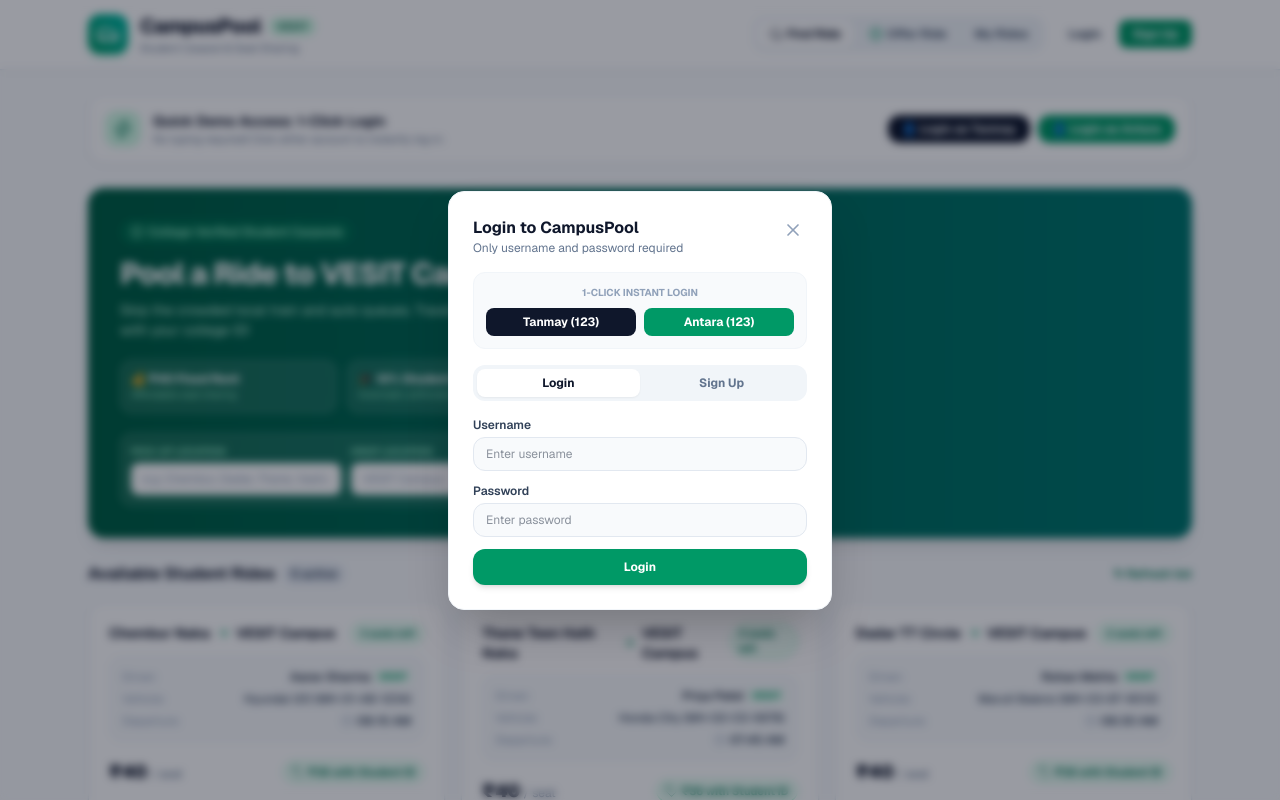
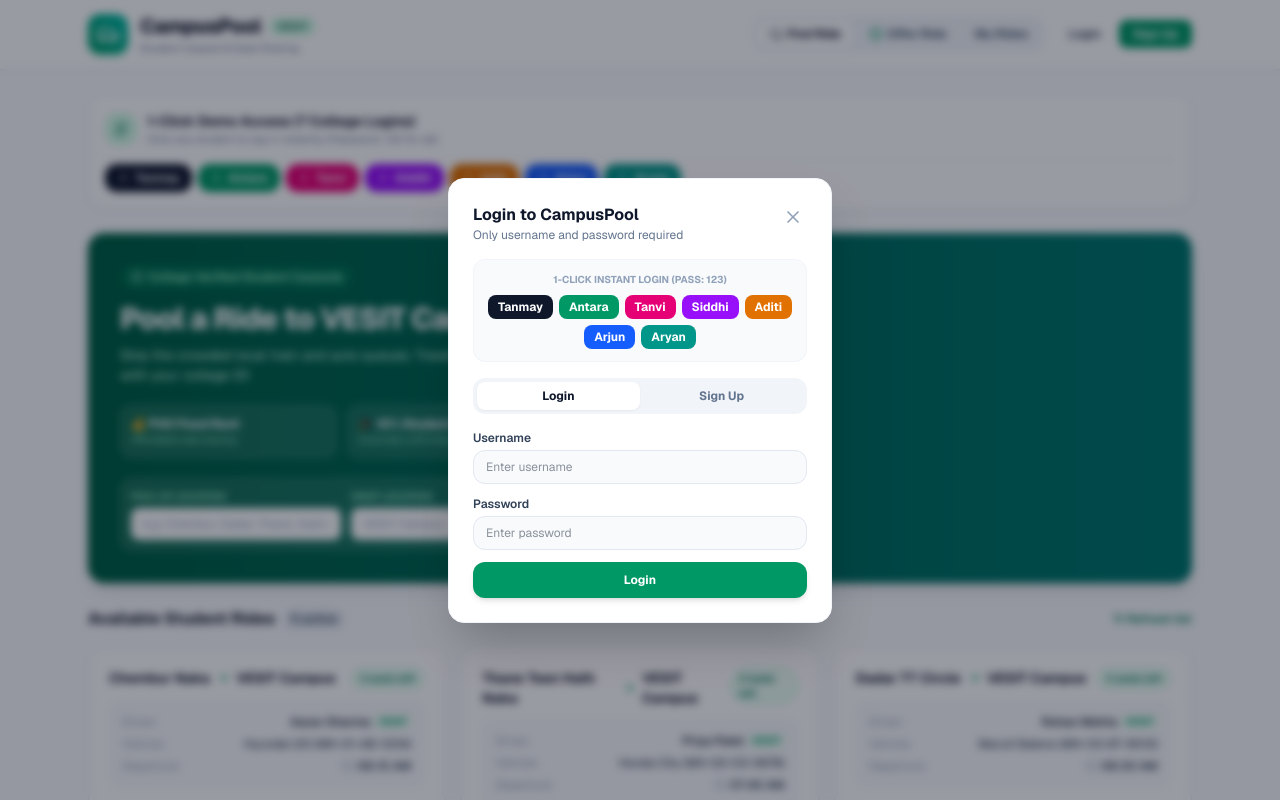
Before and after one commit to Antara-Parab/ridesync-dbms, a Next.js app: page / in a window 1280 px wide. Both pictures are taken after a click on the button "Login". Shown: the top 800 px of the page. Built offline with nearby package versions, Linux system fonts and the light colour scheme.

Commit message:
feat(auth): add 7 student demo logins and prevent drivers from booking their own rides

```diff
--- a/src/app/api/auth/login/route.ts
+++ b/src/app/api/auth/login/route.ts
@@ -19,6 +19,30 @@
     );
 
     if (!rows || rows.length === 0) {
+      // In-memory fallback for the 7 college logins if DB is momentarily unreachable
+      const demoUsers: Record<string, { id: number; name: string }> = {
+        tanmay: { id: 60003, name: 'Tanmay Shinde' },
+        antara: { id: 60004, name: 'Antara Parab' },
+        tanvi: { id: 90002, name: 'Tanvi Sawant' },
+        siddhi: { id: 90003, name: 'Siddhi Patil' },
+        aditi: { id: 90004, name: 'Aditi Sharma' },
+        arjun: { id: 90005, name: 'Arjun Mehta' },
+        aryan: { id: 90006, name: 'Aryan Joshi' },
+      };
+
+      if (demoUsers[cleanUsername] && cleanPassword === '123') {
+        const u = demoUsers[cleanUsername];
+        return NextResponse.json({
+          success: true,
+          message: `Welcome back, ${u.name}!`,
+          user: {
+            user_id: u.id,
+            username: cleanUsername,
+            full_name: u.name,
+          },
+        });
+      }
+
       return NextResponse.json({ success: false, error: 'User not found. Please sign up first!' }, { status: 404 });
     }
 
--- a/src/app/page.tsx
+++ b/src/app/page.tsx
@@ -141,9 +141,28 @@
     }
   };
 
+  // Demo Accounts (7 College Logins)
+  const demoAccounts = [
+    { username: 'tanmay', name: 'Tanmay', full_name: 'Tanmay Shinde', id: 60003, pass: '123', color: 'bg-slate-900 text-white hover:bg-slate-800' },
+    { username: 'antara', name: 'Antara', full_name: 'Antara Parab', id: 60004, pass: '123', color: 'bg-emerald-600 text-white hover:bg-emerald-500' },
+    { username: 'tanvi', name: 'Tanvi', full_name: 'Tanvi Sawant', id: 90002, pass: '123', color: 'bg-pink-600 text-white hover:bg-pink-500' },
+    { username: 'siddhi', name: 'Siddhi', full_name: 'Siddhi Patil', id: 90003, pass: '123', color: 'bg-purple-600 text-white hover:bg-purple-500' },
+    { username: 'aditi', name: 'Aditi', full_name: 'Aditi Sharma', id: 90004, pass: '123', color: 'bg-amber-600 text-white hover:bg-amber-500' },
+    { username: 'arjun', name: 'Arjun', full_name: 'Arjun Mehta', id: 90005, pass: '123', color: 'bg-blue-600 text-white hover:bg-blue-500' },
+    { username: 'aryan', name: 'Aryan', full_name: 'Aryan Joshi', id: 90006, pass: '123', color: 'bg-teal-600 text-white hover:bg-teal-500' },
+  ];
+
   // Quick 1-Click Login Handler
   const handleQuickLogin = async (username: string, pass: string) => {
     setAuthLoading(true);
+    const cleanUser = username.toLowerCase();
+    const fallbackMatch = demoAccounts.find(a => a.username === cleanUser);
+    const fallbackUser: AuthUser = {
+      user_id: fallbackMatch ? fallbackMatch.id : 60003,
+      username: cleanUser,
+      full_name: fallbackMatch ? fallbackMatch.full_name : username,
+    };
+
     try {
       const res = await fetch('/api/auth/login', {
         method: 'POST',
@@ -160,27 +179,17 @@
         showToast(`✅ Logged in as ${data.user.full_name || data.user.username}!`, 'success');
       } else {
         // Fallback to local login if offline
-        const fallbackUser: AuthUser = {
-          user_id: username === 'tanmay' ? 60003 : 60004,
-          username,
-          full_name: username === 'tanmay' ? 'Tanmay Shinde' : 'Antara Parab',
-        };
         setCurrentUser(fallbackUser);
-        setPassengerNameInput(username);
-        setNewRideForm(prev => ({ ...prev, driver_name: username }));
+        setPassengerNameInput(cleanUser);
+        setNewRideForm(prev => ({ ...prev, driver_name: cleanUser }));
         localStorage.setItem('campuspool_user', JSON.stringify(fallbackUser));
         setShowAuthModal(false);
         showToast(`✅ Logged in as ${fallbackUser.full_name}!`, 'success');
       }
     } catch {
-      const fallbackUser: AuthUser = {
-        user_id: username === 'tanmay' ? 60003 : 60004,
-        username,
-        full_name: username === 'tanmay' ? 'Tanmay Shinde' : 'Antara Parab',
-      };
       setCurrentUser(fallbackUser);
-      setPassengerNameInput(username);
-      setNewRideForm(prev => ({ ...prev, driver_name: username }));
+      setPassengerNameInput(cleanUser);
+      setNewRideForm(prev => ({ ...prev, driver_name: cleanUser }));
       localStorage.setItem('campuspool_user', JSON.stringify(fallbackUser));
       setShowAuthModal(false);
       showToast(`✅ Logged in as ${fallbackUser.full_name}!`, 'success');
@@ -238,18 +247,28 @@
 
   // Open Booking Modal for Any User
   const handleOpenBookingModal = (ride: Ride) => {
+    if (currentUser && ride.driver_name?.toLowerCase() === currentUser.username.toLowerCase()) {
+      showToast('⚠️ You cannot book a seat on your own ride! You are the driver.', 'error');
+      return;
+    }
     setSelectedRide(ride);
     setRequestedSeats(1);
     if (currentUser) {
       setPassengerNameInput(currentUser.username);
     } else if (!passengerNameInput) {
-      setPassengerNameInput('Tanmay');
+      setPassengerNameInput('');
     }
   };
 
   // Student Books a Seat
   const handleConfirmBooking = async () => {
     if (!selectedRide) return;
+
+    if (currentUser && selectedRide.driver_name?.toLowerCase() === currentUser.username.toLowerCase()) {
+      showToast('⚠️ You cannot book a seat on your own ride! You are the driver.', 'error');
+      setSelectedRide(null);
+      return;
+    }
 
     const bookerName = currentUser?.username || passengerNameInput.trim() || 'Student Passenger';
 
@@ -495,42 +514,57 @@
       {/* Main Content Area */}
       <main className="max-w-6xl w-full mx-auto px-4 sm:px-6 py-6 flex-1 space-y-6">
         {/* ========================================================================= */}
-        {/* 1-CLICK QUICK LOGIN BANNER (WHEN NOT LOGGED IN) */}
+        {/* 1-CLICK QUICK LOGIN BANNER (7 COLLEGE LOGINS) */}
         {/* ========================================================================= */}
-        {!currentUser && (
-          <div className="p-4 rounded-2xl bg-white border border-slate-200 shadow-xs flex flex-col sm:flex-row sm:items-center justify-between gap-3">
-            <div className="flex items-center space-x-3">
-              <div className="w-9 h-9 rounded-xl bg-emerald-100 text-emerald-700 flex items-center justify-center shrink-0">
-                <Zap className="w-5 h-5" />
+        <div className="p-4 rounded-2xl bg-white border border-slate-200 shadow-xs flex flex-col gap-3">
+          <div className="flex flex-col sm:flex-row sm:items-center justify-between gap-2">
+            <div className="flex items-center space-x-2.5">
+              <div className="w-8 h-8 rounded-xl bg-emerald-100 text-emerald-700 flex items-center justify-center shrink-0">
+                <Zap className="w-4 h-4" />
               </div>
               <div>
                 <p className="font-bold text-xs sm:text-sm text-slate-900">
-                  Quick Demo Access: 1-Click Login
+                  {currentUser ? `Logged in: ${currentUser.username} (${currentUser.full_name})` : '1-Click Demo Access (7 College Logins)'}
                 </p>
                 <p className="text-[11px] text-slate-500">
-                  No typing required! Click either account to instantly log in:
+                  {currentUser ? 'Click any classmate below to instantly switch account:' : 'Click any student to log in instantly (Password: 123 for all):'}
                 </p>
               </div>
             </div>
 
-            <div className="flex items-center space-x-2 shrink-0">
+            {currentUser && (
               <button
                 type="button"
-                onClick={() => handleQuickLogin('tanmay', '123')}
-                className="px-3.5 py-1.5 bg-slate-900 hover:bg-slate-800 text-white rounded-xl text-xs font-bold transition shadow-xs flex items-center space-x-1.5 cursor-pointer active:scale-95"
+                onClick={handleLogout}
+                className="text-xs text-rose-600 hover:text-rose-700 font-semibold self-start sm:self-auto cursor-pointer"
               >
-                <span>👤 Login as Tanmay</span>
+                Logout
               </button>
-              <button
-                type="button"
-                onClick={() => handleQuickLogin('antara', '123')}
-                className="px-3.5 py-1.5 bg-emerald-600 hover:bg-emerald-500 text-white rounded-xl text-xs font-bold transition shadow-xs flex items-center space-x-1.5 cursor-pointer active:scale-95"
-              >
-                <span>👤 Login as Antara</span>
-              </button>
-            </div>
+            )}
           </div>
-        )}
+
+          <div className="flex flex-wrap items-center gap-1.5 pt-1 border-t border-slate-100">
+            {demoAccounts.map(acc => {
+              const isCurrent = currentUser?.username.toLowerCase() === acc.username.toLowerCase();
+              return (
+                <button
+                  key={acc.username}
+                  type="button"
+                  onClick={() => handleQuickLogin(acc.username, acc.pass)}
+                  className={`px-3 py-1.5 rounded-xl text-xs font-bold transition shadow-xs flex items-center space-x-1.5 cursor-pointer active:scale-95 ${
+                    isCurrent
+                      ? 'ring-2 ring-emerald-500 ring-offset-1 ' + acc.color
+                      : acc.color
+                  }`}
+                >
+                  <User className="w-3 h-3 opacity-80" />
+                  <span>{acc.name}</span>
+                  {isCurrent && <span className="text-[10px] bg-white/20 px-1 rounded">Active</span>}
+                </button>
+              );
+            })}
+          </div>
+        </div>
 
         {/* ========================================================================= */}
         {/* TAB 1: FIND RIDES (PASSENGER) */}
@@ -741,15 +775,22 @@
                         </div>
                       </div>
 
-                      {/* Clickable Book Button */}
-                      <button
-                        type="button"
-                        onClick={() => handleOpenBookingModal(ride)}
-                        className="w-full py-2.5 px-4 bg-slate-900 hover:bg-slate-800 text-white rounded-xl text-xs font-bold transition flex items-center justify-center space-x-1.5 shadow-sm cursor-pointer active:scale-95"
-                      >
-                        <span>Apply for Seat</span>
-                        <ChevronRight className="w-3.5 h-3.5" />
-                      </button>
+                      {/* Clickable Book Button OR Driver Own-Ride Indicator */}
+                      {currentUser && ride.driver_name?.toLowerCase() === currentUser.username.toLowerCase() ? (
+                        <div className="w-full py-2.5 px-4 bg-emerald-50 border border-emerald-200 text-emerald-800 rounded-xl text-xs font-bold text-center flex items-center justify-center space-x-1.5">
+                          <CheckCircle className="w-3.5 h-3.5 text-emerald-600" />
+                          <span>Your Carpool Ride (You are Driver)</span>
+                        </div>
+                      ) : (
+                        <button
+                          type="button"
+                          onClick={() => handleOpenBookingModal(ride)}
+                          className="w-full py-2.5 px-4 bg-slate-900 hover:bg-slate-800 text-white rounded-xl text-xs font-bold transition flex items-center justify-center space-x-1.5 shadow-sm cursor-pointer active:scale-95"
+                        >
+                          <span>Apply for Seat</span>
+                          <ChevronRight className="w-3.5 h-3.5" />
+                        </button>
+                      )}
                     </div>
                   ))}
                 </div>
@@ -1428,22 +1469,18 @@
 
             {/* Quick 1-Click Buttons */}
             <div className="mb-4 p-3 bg-slate-50 rounded-xl border border-slate-100 space-y-2">
-              <p className="text-[10px] font-bold text-slate-400 uppercase text-center">1-Click Instant Login</p>
-              <div className="flex space-x-2">
-                <button
-                  type="button"
-                  onClick={() => handleQuickLogin('tanmay', '123')}
-                  className="flex-1 py-1.5 bg-slate-900 hover:bg-slate-800 text-white rounded-lg text-xs font-bold transition cursor-pointer active:scale-95"
-                >
-                  Tanmay (123)
-                </button>
-                <button
-                  type="button"
-                  onClick={() => handleQuickLogin('antara', '123')}
-                  className="flex-1 py-1.5 bg-emerald-600 hover:bg-emerald-500 text-white rounded-lg text-xs font-bold transition cursor-pointer active:scale-95"
-                >
-                  Antara (123)
-                </button>
+              <p className="text-[10px] font-bold text-slate-400 uppercase text-center">1-Click Instant Login (Pass: 123)</p>
+              <div className="flex flex-wrap gap-1.5 justify-center">
+                {demoAccounts.map(acc => (
+                  <button
+                    key={acc.username}
+                    type="button"
+                    onClick={() => handleQuickLogin(acc.username, acc.pass)}
+                    className={`py-1 px-2.5 rounded-lg text-xs font-bold transition cursor-pointer active:scale-95 ${acc.color}`}
+                  >
+                    {acc.name}
+                  </button>
+                ))}
               </div>
             </div>
 
```
Also changed, not shown: src/app/api/bookings/route.ts (+10 -0 lines).
